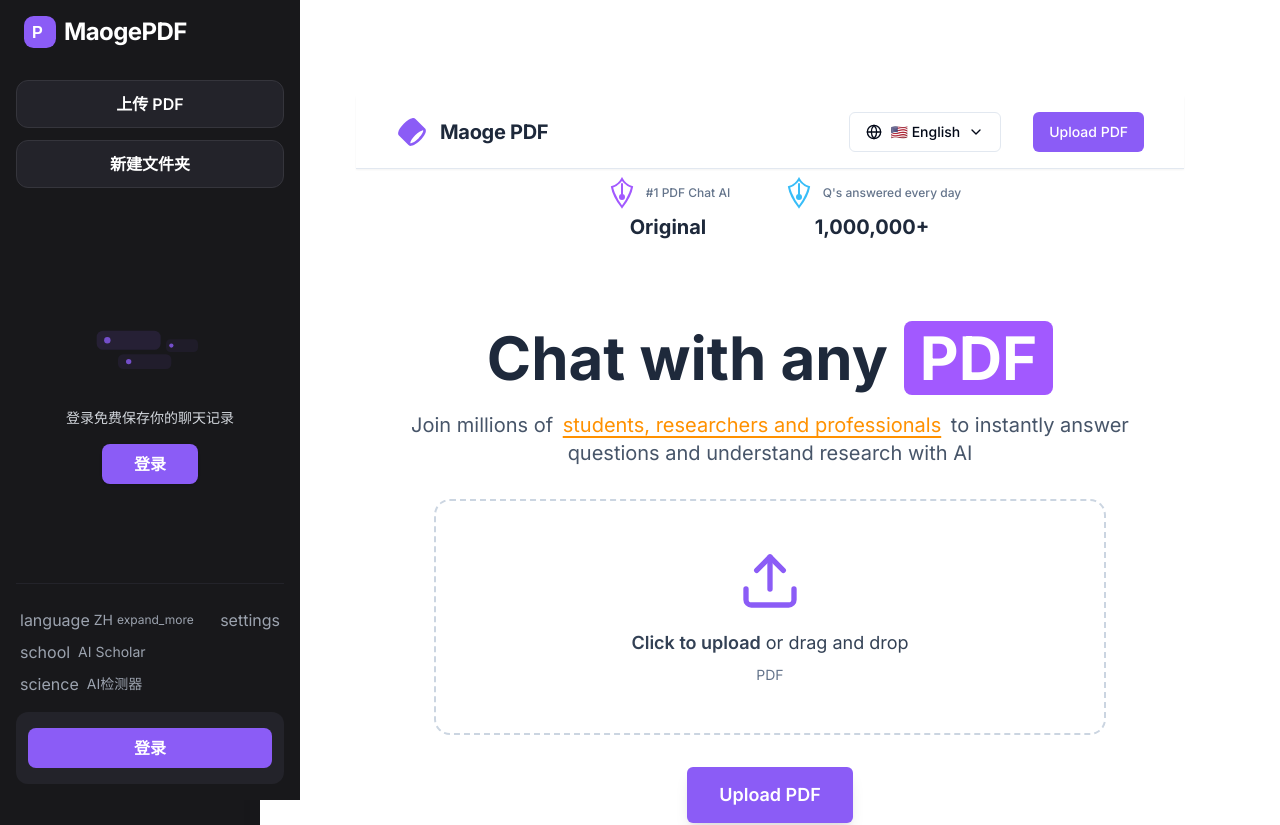
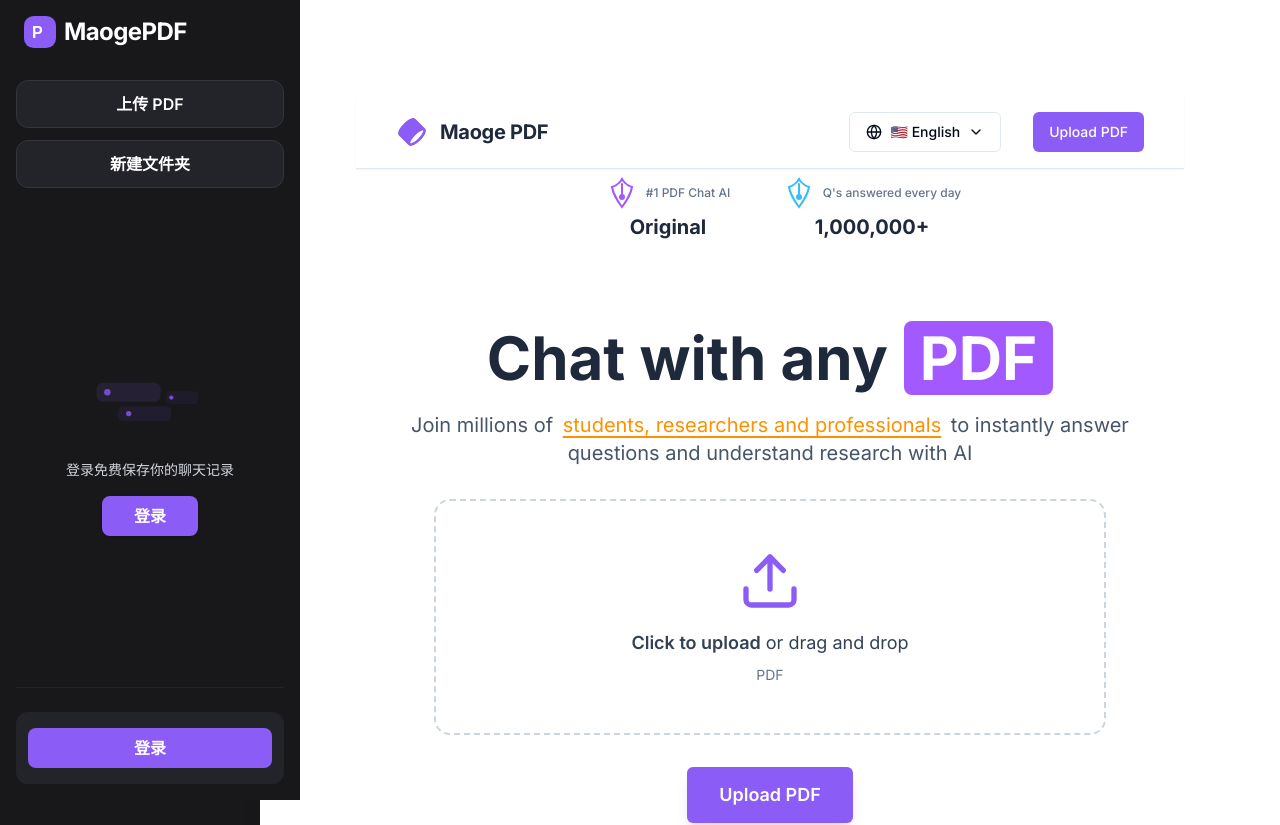
Before and after one commit to samehere7/maogepdf1, a Next.js app: page / in a window 1280 px wide. Shown: the top 825 px of the page. Built offline with nearby package versions, Linux system fonts and the light colour scheme.

Commit message:
登录位置优化简介

```diff
--- a/components/sidebar.tsx
+++ b/components/sidebar.tsx
@@ -222,21 +222,6 @@ export function Sidebar() {
       </div>
       {/* 底部菜单区 */}
       <div className="mt-auto pt-6 border-t border-[#23232a]">
-        {/* 语言/AI Scholar/AI检测器等保留 */}
-        <div className="flex items-center justify-between mb-2 px-1">
-          <div className="flex items-center gap-1 text-gray-400 text-sm cursor-pointer">
-            <span className="material-icons text-base">language</span>
-            <span>ZH</span>
-            <span className="material-icons text-xs">expand_more</span>
-          </div>
-          <div className="flex items-center gap-2 text-gray-400 text-sm">
-            <span className="material-icons text-base">settings</span>
-          </div>
-        </div>
-        <div className="flex flex-col gap-2 text-gray-400 text-sm px-1 mb-4">
-          <div className="flex items-center gap-2 cursor-pointer"><span className="material-icons text-base">school</span>AI Scholar</div>
-          <div className="flex items-center gap-2 cursor-pointer"><span className="material-icons text-base">science</span>AI检测器</div>
-        </div>
         {/* 登录信息区 */}
         <div className="bg-[#23232a] rounded-xl px-3 py-4 flex flex-col items-center gap-3 mb-2">
           {userInfo && userInfo.isLoggedIn ? (
```
